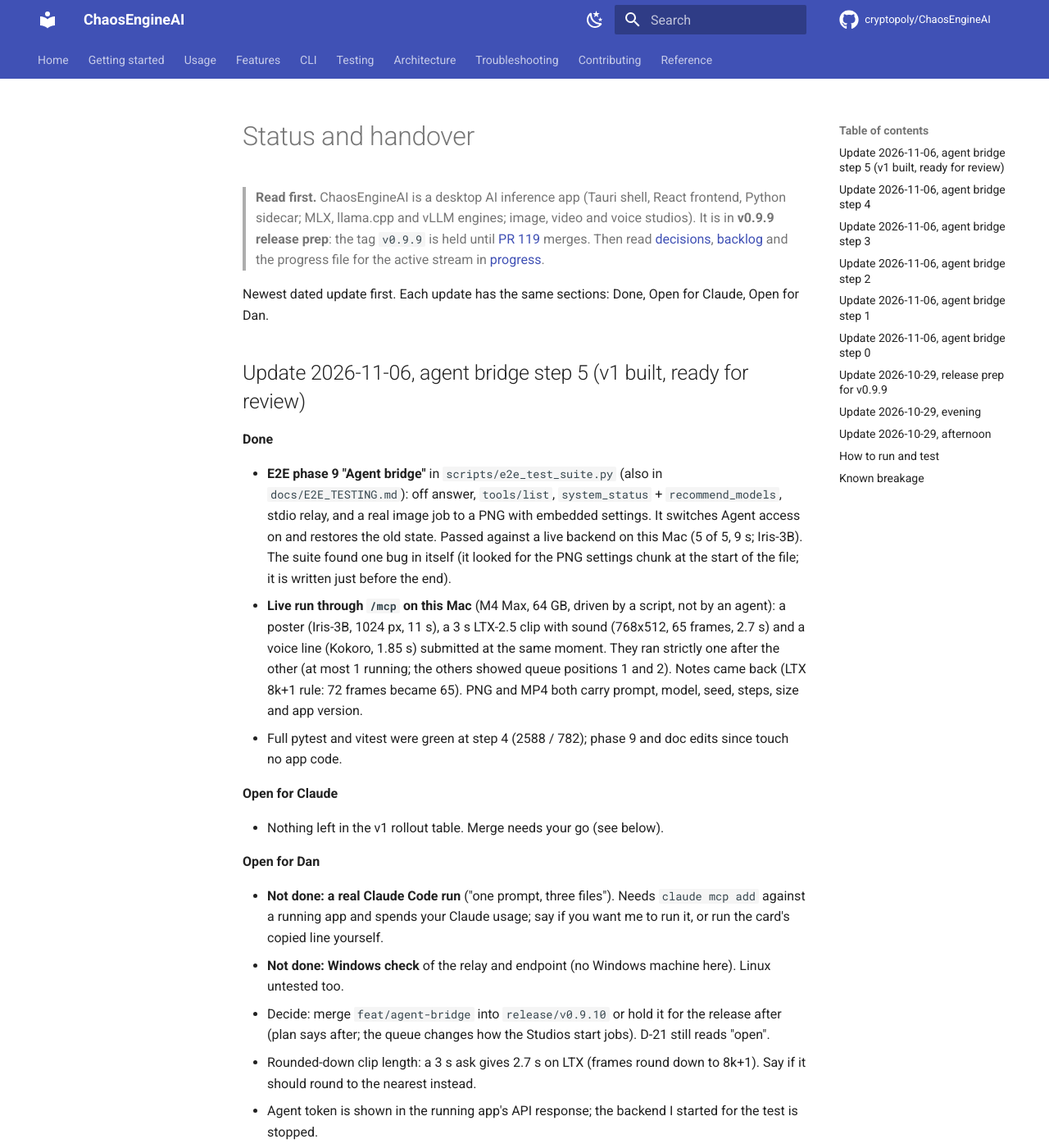
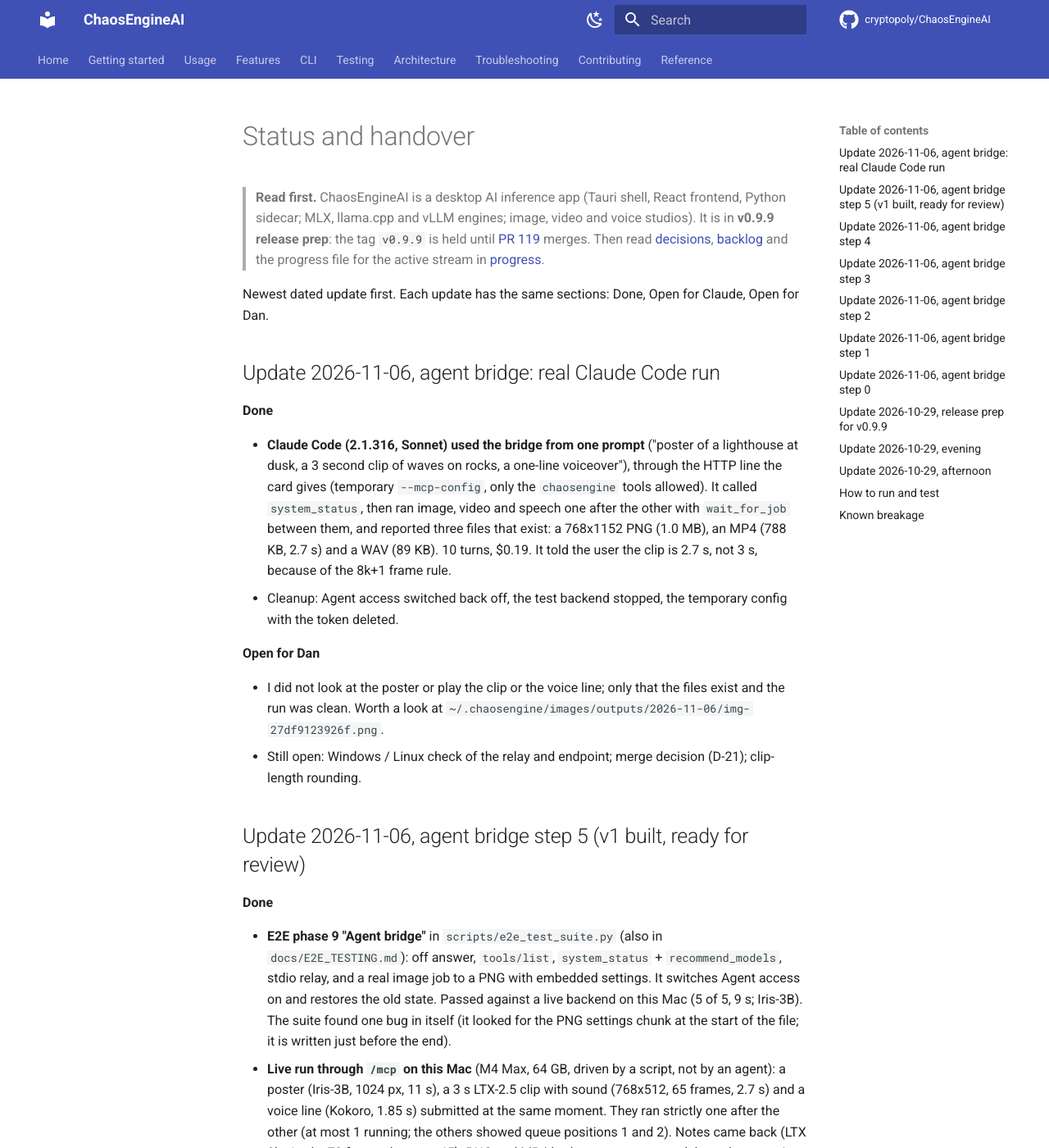
Before and after one commit to cryptopoly/ChaosEngineAI, an MkDocs documentation site: the page built from docs/hub/status.md, in a window 1280 px wide and 1400 px high. Shown: the whole window at 82% size. Built offline with MkDocs 1.6.1 and Material for MkDocs 9.7.7, drawn with Linux system fonts in a browser that asks for light colours; comment, search, counter and statistics services are not loaded; some of the changed text lies outside the part shown.

Commit message:
docs(hub): real Claude Code run through the agent bridge

```diff
--- a/docs/hub/status.md
+++ b/docs/hub/status.md
@@ -8,6 +8,18 @@
 > **Read first.** ChaosEngineAI is a desktop AI inference app (Tauri shell, React frontend, Python sidecar; MLX, llama.cpp and vLLM engines; image, video and voice studios). It is in **v0.9.9 release prep**: the tag `v0.9.9` is held until [PR 119](https://github.com/cryptopoly/ChaosEngineAI/pull/119) merges. Then read [decisions](decisions.md), [backlog](backlog.md) and the progress file for the active stream in [progress](progress/README.md).
 
 Newest dated update first. Each update has the same sections: Done, Open for Claude, Open for Dan.
+
+## Update 2026-11-06, agent bridge: real Claude Code run
+
+**Done**
+
+- **Claude Code (2.1.316, Sonnet) used the bridge from one prompt** ("poster of a lighthouse at dusk, a 3 second clip of waves on rocks, a one-line voiceover"), through the HTTP line the card gives (temporary `--mcp-config`, only the `chaosengine` tools allowed). It called `system_status`, then ran image, video and speech one after the other with `wait_for_job` between them, and reported three files that exist: a 768x1152 PNG (1.0 MB), an MP4 (788 KB, 2.7 s) and a WAV (89 KB). 10 turns, $0.19. It told the user the clip is 2.7 s, not 3 s, because of the 8k+1 frame rule.
+- Cleanup: Agent access switched back off, the test backend stopped, the temporary config with the token deleted.
+
+**Open for Dan**
+
+- I did not look at the poster or play the clip or the voice line; only that the files exist and the run was clean. Worth a look at `~/.chaosengine/images/outputs/2026-11-06/img-27df9123926f.png`.
+- Still open: Windows / Linux check of the relay and endpoint; merge decision (D-21); clip-length rounding.
 
 ## Update 2026-11-06, agent bridge step 5 (v1 built, ready for review)
 
@@ -23,7 +35,7 @@
 
 **Open for Dan**
 
-- **Not done: a real Claude Code run** ("one prompt, three files"). Needs `claude mcp add` against a running app and spends your Claude usage; say if you want me to run it, or run the card's copied line yourself.
+- ~~Real Claude Code run~~ Done, see the update above.
 - **Not done: Windows check** of the relay and endpoint (no Windows machine here). Linux untested too.
 - Decide: merge `feat/agent-bridge` into `release/v0.9.10` or hold it for the release after (plan says after; the queue changes how the Studios start jobs). D-21 still reads "open".
 - Rounded-down clip length: a 3 s ask gives 2.7 s on LTX (frames round down to 8k+1). Say if it should round to the nearest instead.
```
Also changed, not shown: docs/plans/agent-bridge.md (+1 -1 lines).
